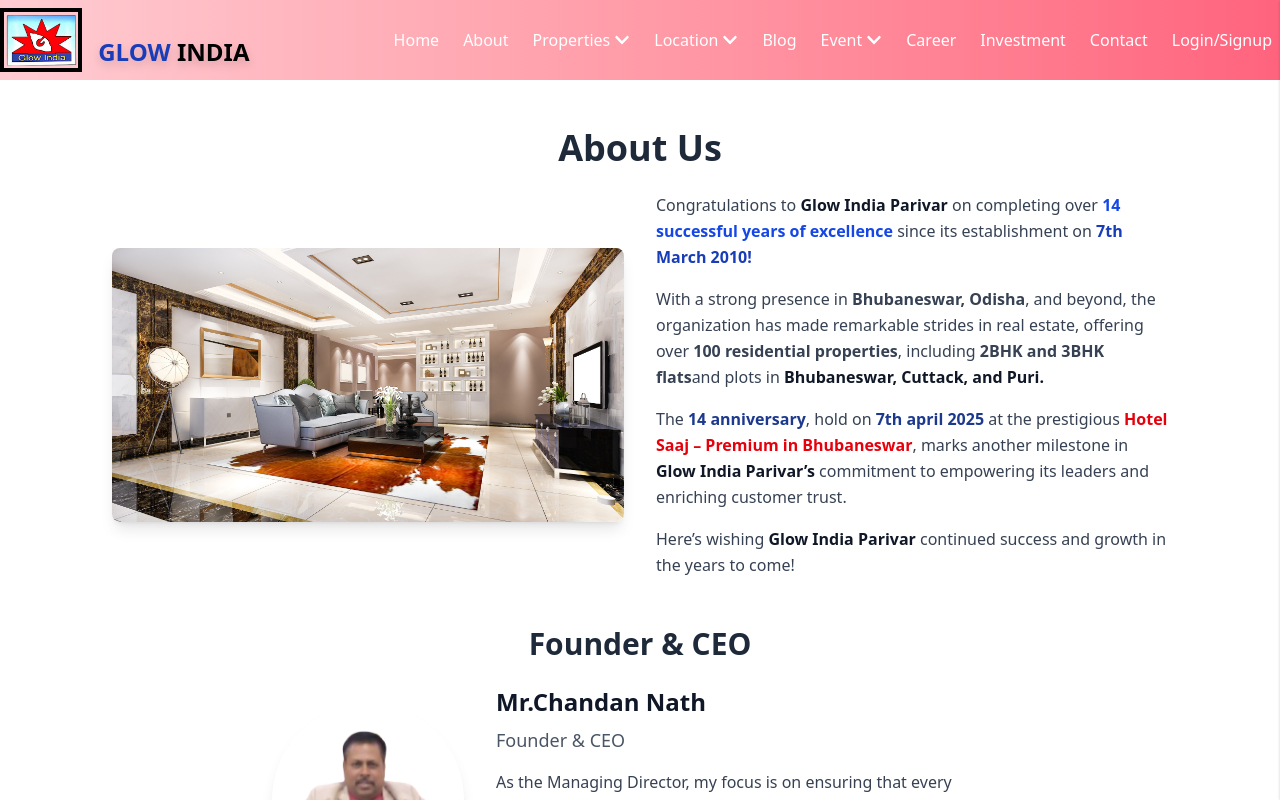
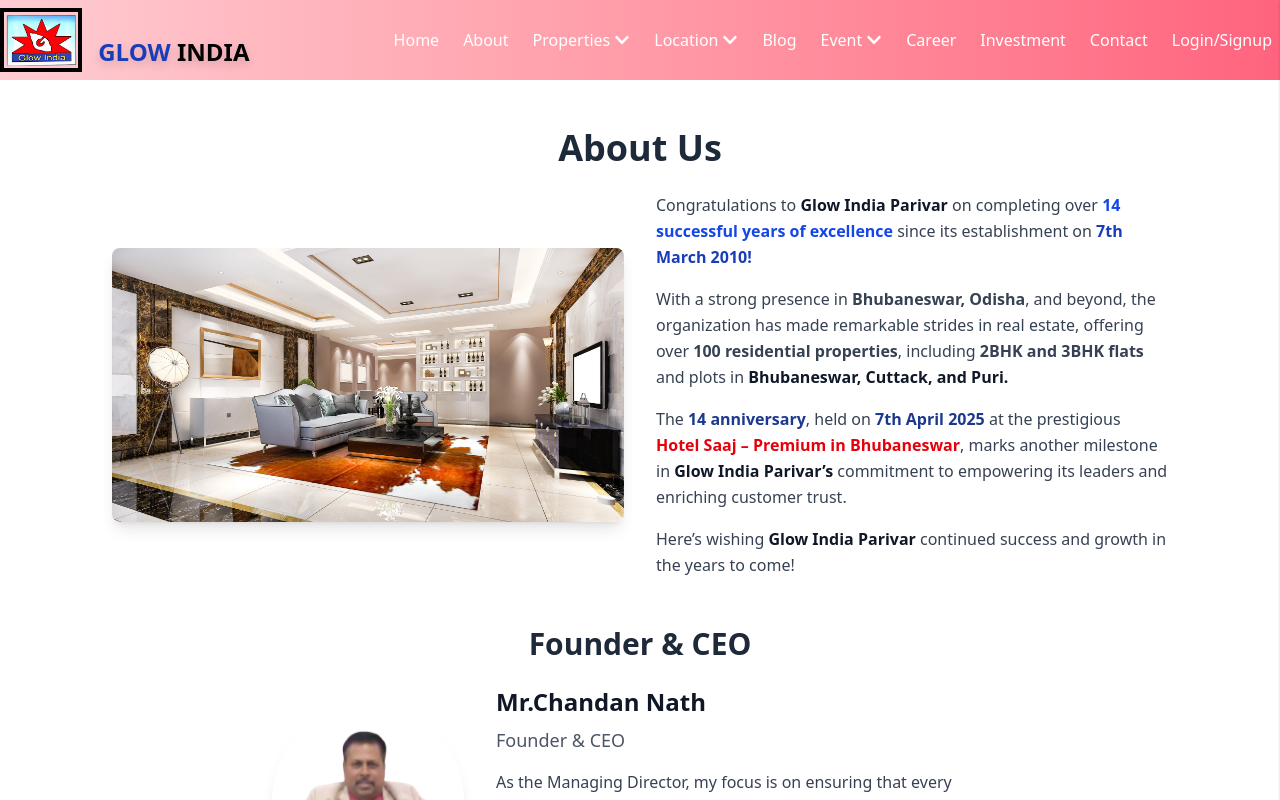
Before and after one commit to FirstTrackSolutionProjects/Glow-India, a React (Vite) app: page /about in a window 1280 px wide. Built offline with nearby package versions, Linux system fonts and the light colour scheme.

Commit message:
chore: changed about page

```diff
--- a/src/Pages/About.jsx
+++ b/src/Pages/About.jsx
@@ -28,11 +28,11 @@
           <p className="mt-4">
             With a strong presence in <span className="font-semibold">Bhubaneswar, Odisha</span>, and beyond, the organization
             has made remarkable strides in real estate, offering over
-            <span className="font-semibold"> 100 residential properties</span>, including <span className="font-semibold">2BHK and 3BHK flats</span>
+            <span className="font-semibold"> 100 residential properties</span>, including <span className="font-semibold">2BHK and 3BHK flats </span>
             and plots in <span className="font-bold text-gray-900">Bhubaneswar, Cuttack, and Puri.</span>
           </p>
           <p className="mt-4">
-            The <span className="font-bold text-blue-900">14 anniversary</span>, hold on <span className="font-bold text-blue-900">7th april 2025</span> at the prestigious
+            The <span className="font-bold text-blue-900">14 anniversary</span>, held on <span className="font-bold text-blue-900">7th April 2025</span> at the prestigious
             <span className="font-extrabold text-red-600"> Hotel Saaj – Premium in Bhubaneswar</span>, marks another milestone in
             <span className="font-bold text-gray-900"> Glow India Parivar’s</span> commitment to empowering its leaders
             and enriching customer trust.
```
